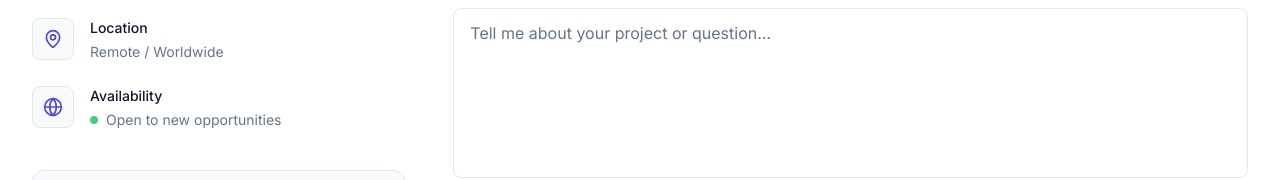
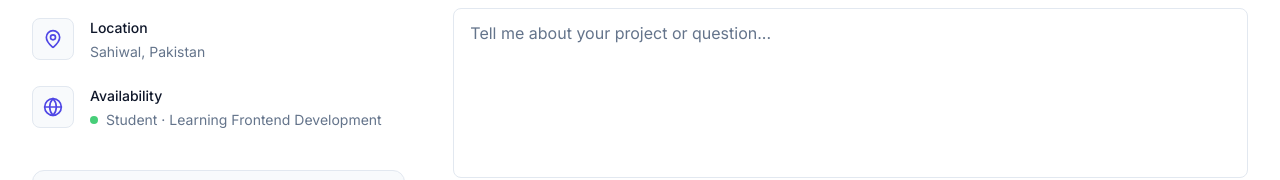
Before and after one commit to TechWizard-2009/portfolio, a Next.js app: page /contact in a window 1280 px wide. Shown: the part 349-529 px from the top of the page. Built offline with nearby package versions, Linux system fonts and the light colour scheme.

Commit message:
location and Availability Change

```diff
--- a/src/app/contact/page.tsx
+++ b/src/app/contact/page.tsx
@@ -51,7 +51,7 @@ export default function ContactPage() {
               </div>
               <div>
                 <h3 className="font-medium text-sm mb-1">Location</h3>
-                <p className="text-sm text-secondary">Remote / Worldwide</p>
+                <p className="text-sm text-secondary">Sahiwal, Pakistan</p>
               </div>
             </div>
             <div className="flex items-start gap-4">
@@ -62,7 +62,7 @@ export default function ContactPage() {
                 <h3 className="font-medium text-sm mb-1">Availability</h3>
                 <p className="text-sm text-secondary flex items-center gap-2">
                   <span className="h-2 w-2 rounded-full bg-success animate-pulse" />
-                  Open to new opportunities
+                  Student · Learning Frontend Development
                 </p>
               </div>
             </div>
```
